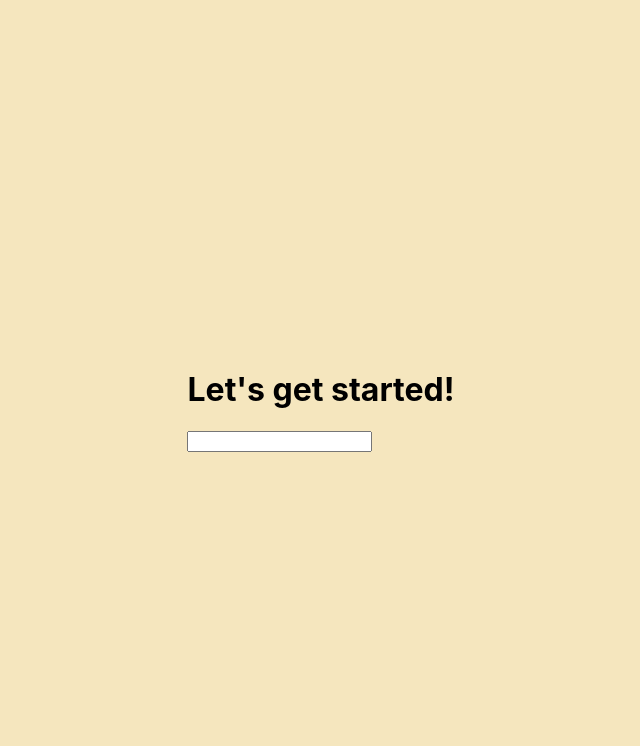
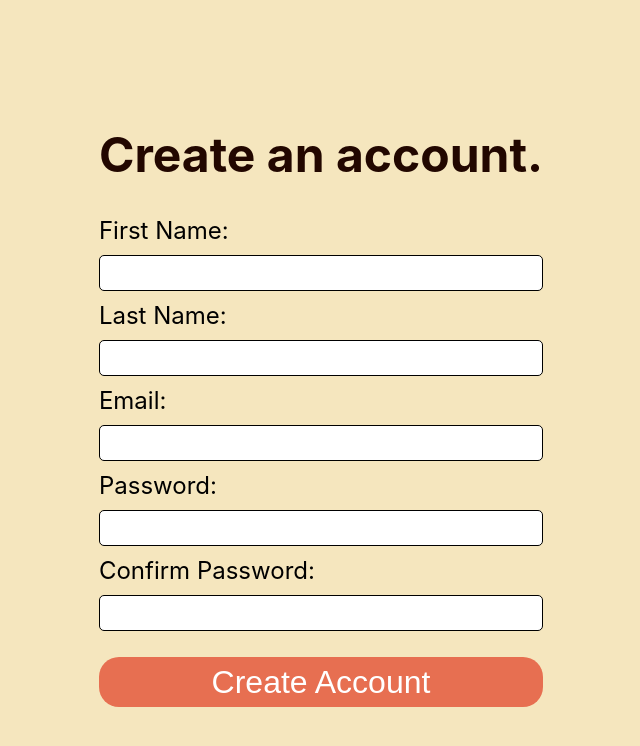
Before and after one commit to carltonissott/barkr-front, a React (Create React App) app: page /signup/register in a window 1280 px wide. Shown: the top 746 px of the page, without its empty margins (319-959 px from the left). Built offline with nearby package versions, Linux system fonts and the light colour scheme.

Commit message:
Finish register form styling.

```diff
--- a/src/pages/signup/Register.jsx
+++ b/src/pages/signup/Register.jsx
@@ -1,14 +1,29 @@
 import Background from "../../components/Background";
+import styles from "./register.modules.css";
+const Register = () => {
 
-const Register = () => {
+
+
   return (
-  <Background>
-    <form>
-      <h1>Let's get started!</h1>
-      <input type='text'></input>
-    </form>
-  </Background>
-    )
+    <Background>
+      <form>
+        <h1>Create an account.</h1>
+        <label htmlFor="firstName">First Name:</label>
+        <input id="firstName" type="text"></input>
+        <label htmlFor="lastName">Last Name:</label>
+        <input id="lastName" type="text"></input>
+        <label htmlFor="email">Email:</label>
+        <input type="email" id="email"></input>
+        <label htmlFor="password">Password:</label>
+        <input type="password" id="password"></input>
+        <label htmlFor="confirmPassword">Confirm Password:</label>
+        <input type="confirmPassword" id="confirmPassword"></input>
+        <button className="button" type="submit">
+          Create Account
+        </button>
+      </form>
+    </Background>
+  );
 };
 
 export default Register;
--- /dev/null
+++ b/src/pages/signup/register.modules.css
@@ -0,0 +1,36 @@
+form {
+  display: flex;
+  flex-direction: column;
+}
+
+form h1 {
+  font-size: 3rem;
+  color: #220700;
+}
+
+form input {
+  margin: 10px 0;
+  border-radius: 5px;
+  border: 0.2px solid black;
+  height: 2rem;
+  font-size: 1.5rem;
+  padding-left: 0.5rem;
+}
+form label {
+  font-size: 1.5rem;
+}
+.button {
+  font-size: 2rem;
+  width: 100%;
+  border: 0;
+  margin-top: 1rem;
+  padding: 0.2em;
+  border-radius: 20px;
+  background-color: #e76f51;
+  color: white;
+  cursor: pointer;
+}
+
+.button:hover {
+    background-color: #f4a261;
+  }
```
